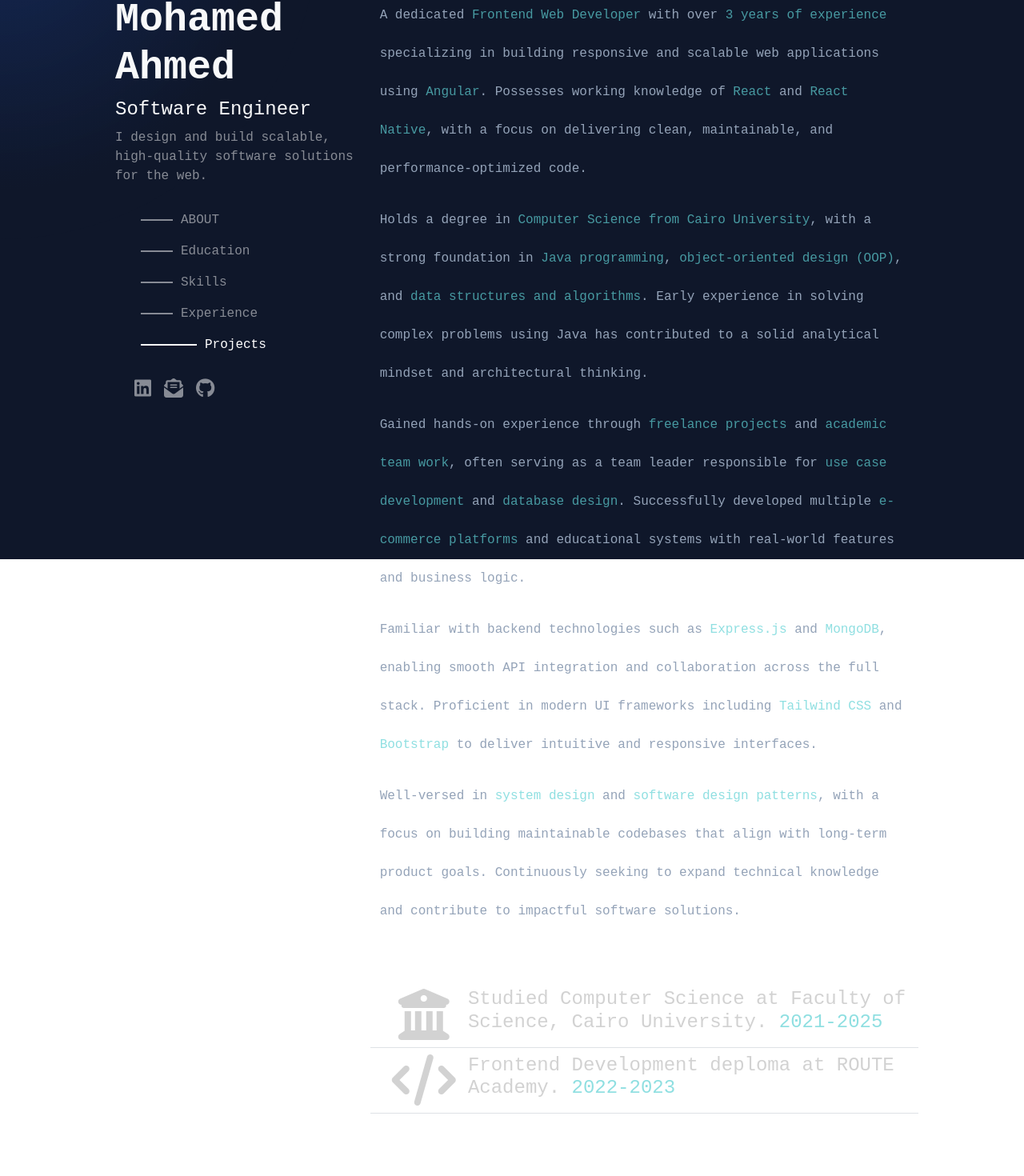
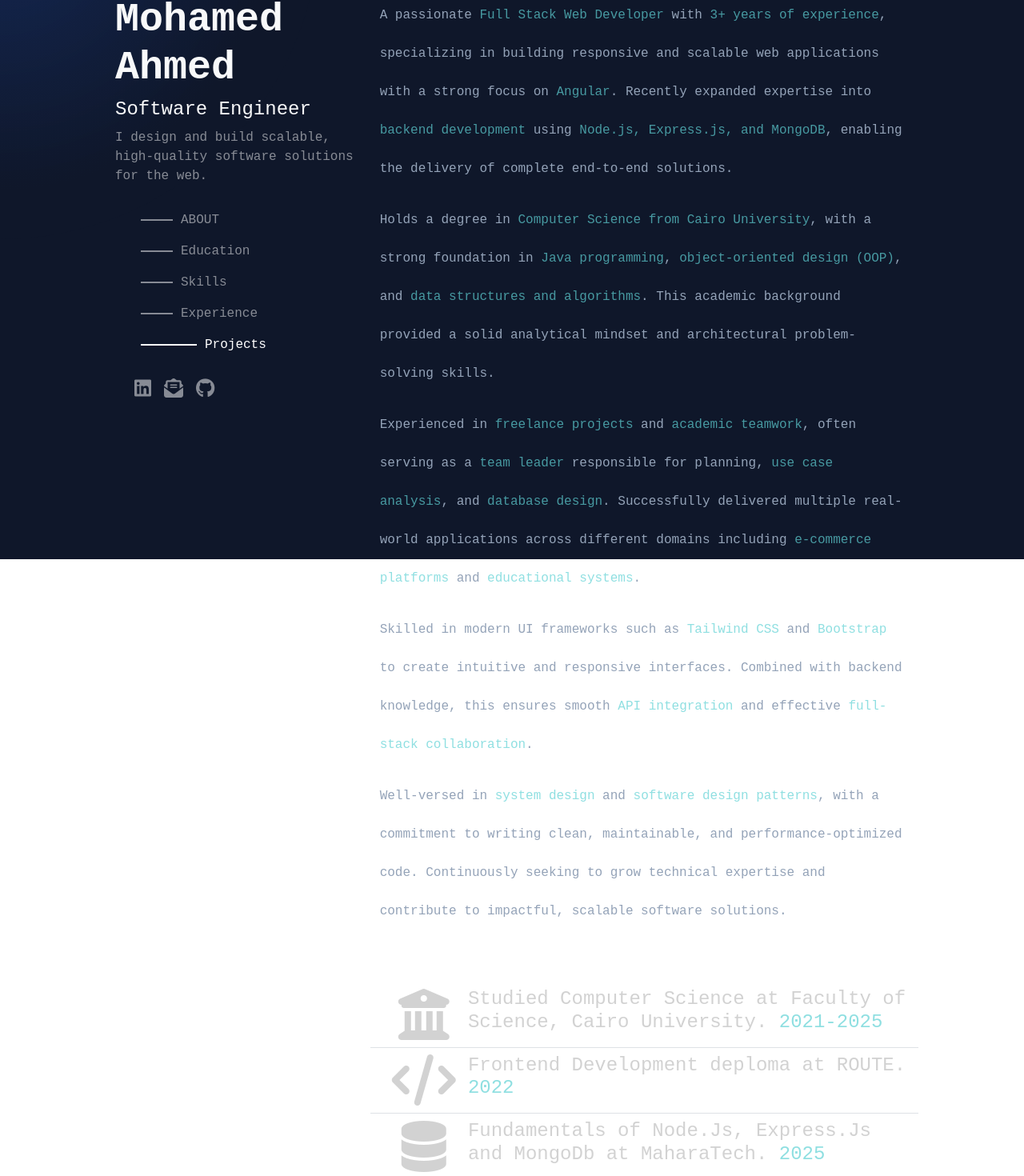
Before and after one commit to mo7amedfe/portfolio, an Angular app: page / in a window 1280 px wide. Shown: the part 101-1571 px from the top of the page at 80% size. Built offline with nearby package versions, Linux system fonts and the light colour scheme.

Commit message:
new edits

```diff
--- a/src/app/about/about.component.html
+++ b/src/app/about/about.component.html
@@ -4,23 +4,23 @@
   </div>
   <div id="About" class="About">
     <p [ngClass]="{'item-hovered': isHovered}" (mouseenter)="hover()" (mouseleave)="unhover()">
-        A dedicated <span>Frontend Web Developer</span> with over <span>3 years of experience</span> specializing in building responsive and scalable web applications using <span>Angular</span>. Possesses working knowledge of <span>React</span> and <span>React Native</span>, with a focus on delivering clean, maintainable, and performance-optimized code.
+      A passionate <span>Full Stack Web Developer</span> with <span>3+ years of experience</span>, specializing in building responsive and scalable web applications with a strong focus on <span>Angular</span>. Recently expanded expertise into <span>backend development</span> using <span>Node.js, Express.js, and MongoDB</span>, enabling the delivery of complete end-to-end solutions.
     </p>
 
     <p [ngClass]="{'item-hovered': isHovered}" (mouseenter)="hover()" (mouseleave)="unhover()">
-        Holds a degree in <span>Computer Science from Cairo University</span>, with a strong foundation in <span>Java programming</span>, <span>object-oriented design (OOP)</span>, and <span>data structures and algorithms</span>. Early experience in solving complex problems using Java has contributed to a solid analytical mindset and architectural thinking.
+      Holds a degree in <span>Computer Science from Cairo University</span>, with a strong foundation in <span>Java programming</span>, <span>object-oriented design (OOP)</span>, and <span>data structures and algorithms</span>. This academic background provided a solid analytical mindset and architectural problem-solving skills.
     </p>
 
     <p [ngClass]="{'item-hovered': isHovered}" (mouseenter)="hover()" (mouseleave)="unhover()">
-        Gained hands-on experience through <span>freelance projects</span> and <span>academic team work</span>, often serving as a team leader responsible for <span>use case development</span> and <span>database design</span>. Successfully developed multiple <span>e-commerce platforms</span> and educational systems with real-world features and business logic.
+      Experienced in <span>freelance projects</span> and <span>academic teamwork</span>, often serving as a <span>team leader</span> responsible for planning, <span>use case analysis</span>, and <span>database design</span>. Successfully delivered multiple real-world applications across different domains including <span>e-commerce platforms</span> and <span>educational systems</span>.
     </p>
 
     <p [ngClass]="{'item-hovered': isHovered}" (mouseenter)="hover()" (mouseleave)="unhover()">
-        Familiar with backend technologies such as <span>Express.js</span> and <span>MongoDB</span>, enabling smooth API integration and collaboration across the full stack. Proficient in modern UI frameworks including <span>Tailwind CSS</span> and <span>Bootstrap</span> to deliver intuitive and responsive interfaces.
+      Skilled in modern UI frameworks such as <span>Tailwind CSS</span> and <span>Bootstrap</span> to create intuitive and responsive interfaces. Combined with backend knowledge, this ensures smooth <span>API integration</span> and effective <span>full-stack collaboration</span>.
     </p>
 
     <p [ngClass]="{'item-hovered': isHovered}" (mouseenter)="hover()" (mouseleave)="unhover()">
-        Well-versed in <span>system design</span> and <span>software design patterns</span>, with a focus on building maintainable codebases that align with long-term product goals. Continuously seeking to expand technical knowledge and contribute to impactful software solutions.
+      Well-versed in <span>system design</span> and <span>software design patterns</span>, with a commitment to writing clean, maintainable, and performance-optimized code. Continuously seeking to grow technical expertise and contribute to impactful, scalable software solutions.
     </p>
   </div>
 </section>
--- a/src/app/education/education.component.html
+++ b/src/app/education/education.component.html
@@ -28,9 +28,23 @@
 
                 </div>
                 <div class="col-md-10">
-                    <h4>Frontend Development deploma at ROUTE Academy. <span class="duration">2022-2023</span>
+                    <h4>Frontend Development deploma at ROUTE. <span class="duration">2022</span>
                     </h4>
                 </div>
+
+            </div>
+               <div (mouseenter)="hover()" (mouseleave)="unhover()" [ngClass]="{'item-hover': isHovered}"
+                class="item item-hover w-100 d-flex border-bottom py-2">
+                <div class="col-md-2 d-flex justify-content-center align-items-center">
+
+                    <i class="fa-solid fa-database fa-4x text-center"></i>
+
+                </div>
+                <div class="col-md-10">
+                    <h4>Fundamentals of Node.Js, Express.Js and MongoDb at MaharaTech. <span class="duration">2025</span>
+                    </h4>
+                </div>
+
             </div>
 
 
--- a/src/app/experience/experience.component.html
+++ b/src/app/experience/experience.component.html
@@ -15,6 +15,6 @@
         </div>
     </div>
 
-    <a class="d-flex resumeLink w-100" href="https://drive.google.com/file/d/1_QbEXNj_qn9VqkOW_DInc99eCwkDsbLL/view?usp=sharing" target="_blank"> <p class="">View Full Resume</p>    <i class="fa-solid fa-arrow-right-long"></i></a>
+    <a class="d-flex resumeLink w-100" href="https://drive.google.com/file/d/1l6fIjNeskfHpZzK1lipvpIMLkxFcNbDz/view?usp=sharing" target="_blank"> <p class="">View Full Resume</p>    <i class="fa-solid fa-arrow-right-long"></i></a>
 
 </section>
```
Lines whose indentation alone changed are shown as unchanged.
